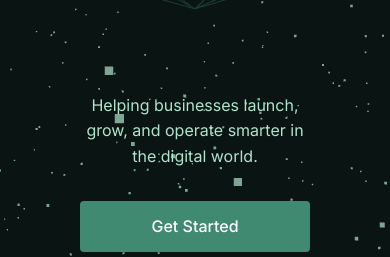
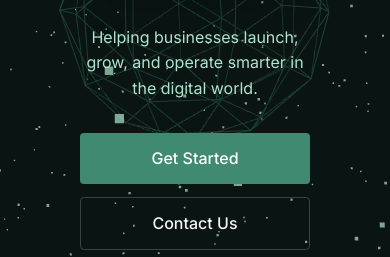
Before and after one commit to Kishore215/portfolio, a website built with Vite: page index.html in a window 390 px wide. Shown: the part 413-670 px from the top of the page. Built offline with nearby package versions, Linux system fonts and the light colour scheme; animation ran at ten frames a second.

Commit message:
Reset 3D shape and hero spacing to original state

```diff
--- a/main.js
+++ b/main.js
@@ -59,7 +59,6 @@
     opacity: 0.2
   });
   const shape = new THREE.Mesh(geometry, material);
-  shape.position.y = 1.2; // Move it up
   scene.add(shape);
 
   camera.position.z = 5;
--- a/style.css
+++ b/style.css
@@ -251,7 +251,6 @@
 .hero p {
   font-size: 1.2rem;
   color: var(--text-muted);
-  margin-top: 18rem;
   margin-bottom: 2rem;
 }
 
@@ -503,7 +502,6 @@
   .hero h1 { font-size: 2.2rem; }
   .hero p {
     font-size: 1rem;
-    margin-top: 10rem;
   }
   .hero-buttons { flex-direction: column; gap: 0.8rem; }
   .hero-buttons .btn { width: 100%; text-align: center; }
```
